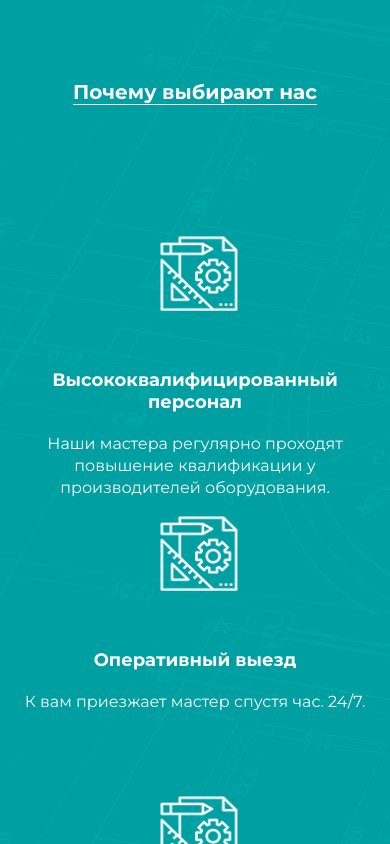
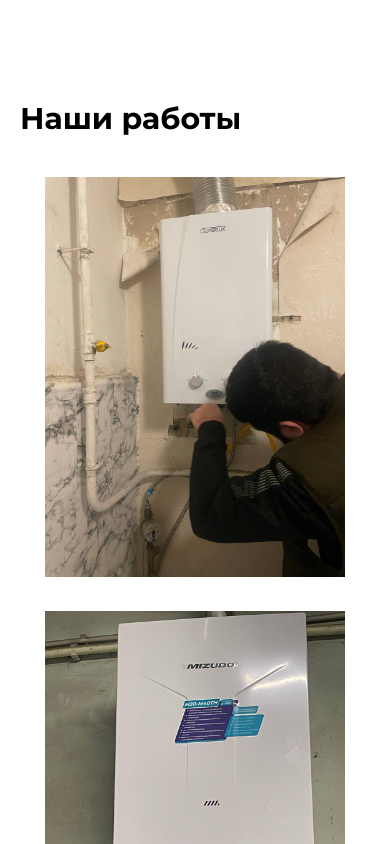
Before and after one commit to AlexandrSyvorotkin/prestige-gas, a Next.js app: page / in a window 390 px wide. Shown: the top 844 px of the page. Built offline with nearby package versions, Linux system fonts and the light colour scheme.

Commit message:
ourwork layout

```diff
--- a/src/components/OurWork/OurWork.module.scss
+++ b/src/components/OurWork/OurWork.module.scss
@@ -4,6 +4,9 @@
   .header {
     font-size: 40px;
     font-weight: bold;
+	@media (max-width: 768px) {
+	  font-size: 30px;
+	}
   }
   .works {
     margin-top: 40px;
--- a/src/pages/index.js
+++ b/src/pages/index.js
@@ -39,14 +39,14 @@ const Home = () => {
             {/*<div className={styles.header_wrapper}/>*/}
             {/*<SliderMain/>*/}
             {/*<AboutCompany scroll={scrollAbout}/>*/}
-            <Why scroll={scrollToWhy}/>
+            {/*<Why scroll={scrollToWhy}/>*/}
             {/*<Prices scroll={scrollToPrices}/>*/}
             {/*<WorkStages scroll={scrollToStages}/>*/}
             {/*<Reviews scroll={scrollToReviews}/>*/}
             {/*<Certificates />*/}
             {/*<Contacts scroll={scrollToContacts}/>*/}
             {/*<Consultation />*/}
-            {/*<OurWork/>*/}
+            <OurWork/>
         </>
     )
 }
```
